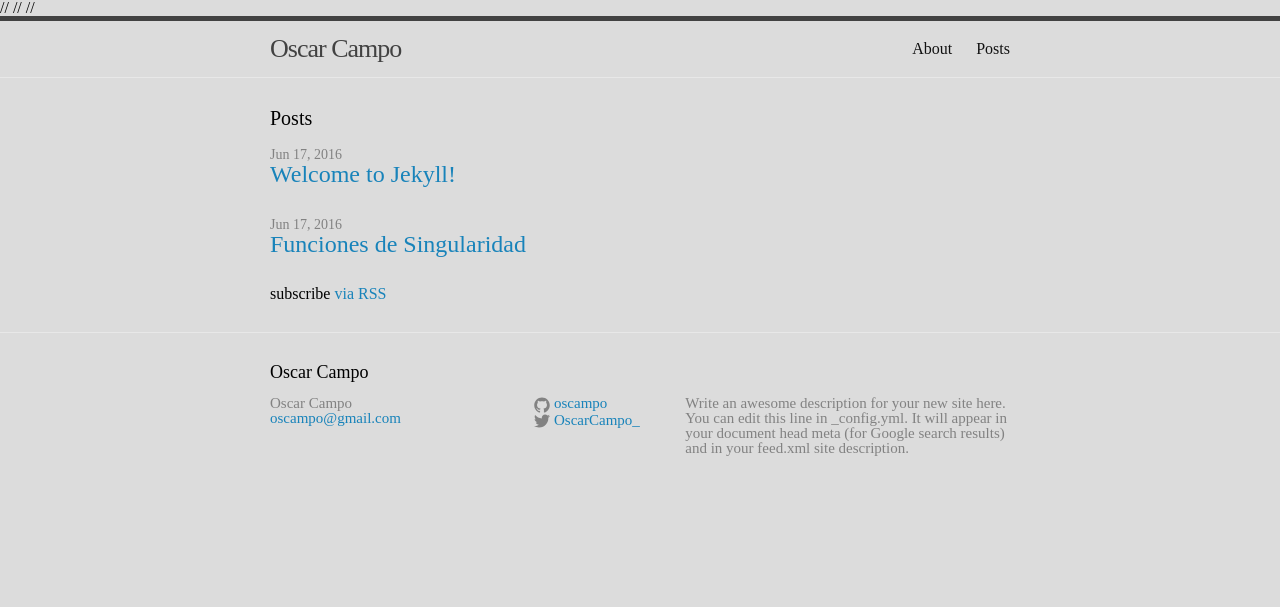
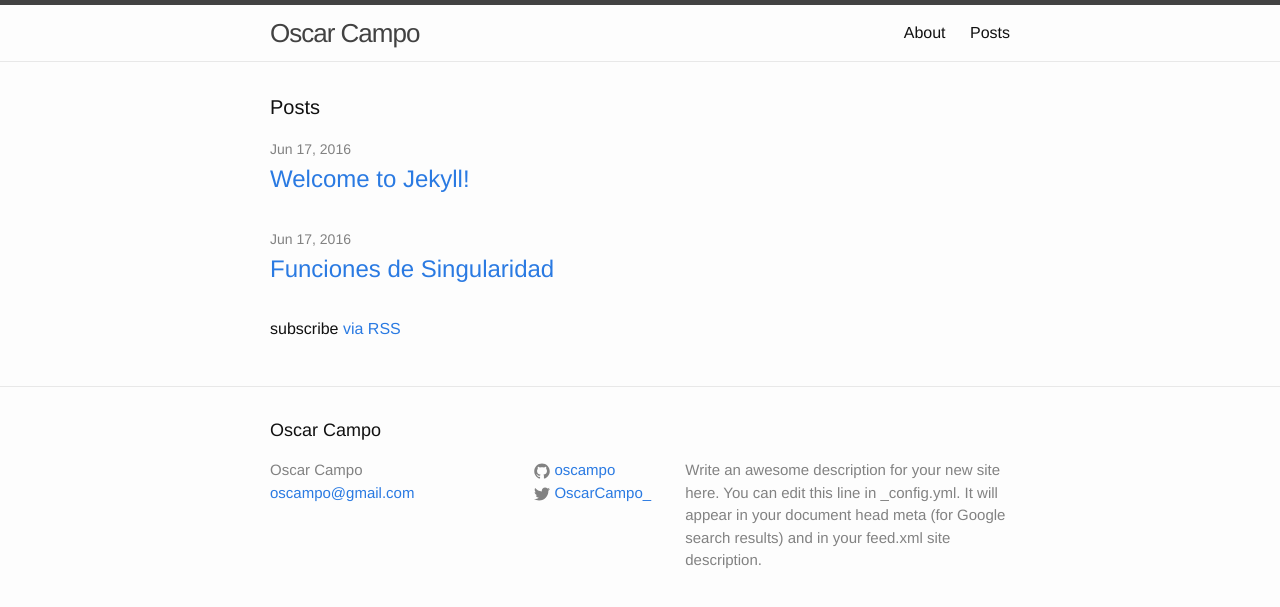
Before and after one commit to oscampo/oscampo.github.io, a Jekyll site: the page built from index.html, in a window 1280 px wide. Shown: the top 607 px of the page. Built offline with Jekyll 4.4.1, drawn with Linux system fonts in a browser that asks for light colours.

Commit message:
Update head.html

```diff
--- a/_includes/head.html
+++ b/_includes/head.html
@@ -1,22 +1,14 @@
 <head>
+        <meta charset="utf-8">
+        <meta http-equiv="X-UA-Compatible" content="IE=edge,chrome=1">
+        <title>{% if page.title %}{{ page.title }}{% else %}{{ site.name }}{% endif %}</title>
+        <meta name="viewport" content="width=device-width">
+        <meta name="description" content="{{ site.description }}" />
+        <link rel="canonical" href="{{ site.url }}{{ page.url | replace:'index.html','' }}/" />
 
-  <!--meta charset="utf-8"-->
-  <meta http-equiv="X-UA-Compatible" content="IE=edge">
-  <meta name="viewport" content="width=device-width, initial-scale=1">
+        <!-- Custom CSS -->
+        <link rel="stylesheet" href="/css/main.css">
 
-  <title>{% if page.title %}{{ page.title | escape }}{% else %}{{ site.title | escape }}{% endif %}</title>
-  <meta name="description" content="{% if page.excerpt %}{{ page.excerpt | strip_html | strip_newlines | truncate: 160 }}{% else %}{{ site.description }}{% endif %}">
-
-  <link rel="stylesheet" href="{{ "/css/main.css" | prepend: site.baseurl }}">
-  <link rel="canonical" href="{{ page.url | replace:'index.html','' | prepend: site.baseurl | prepend: site.url }}">
-  //<link rel="alternate" type="application/rss+xml" title="{{ site.title }}" href="{{ "/feed.xml" | prepend: site.baseurl | prepend: site.url }}">
-  //<link rel="stylesheet" href="{{baseurl}}/css/specimen_files/specimen_stylesheet.css" type="text/css" charset="utf-8" />
-  //<link rel="stylesheet" href="stylesheet.css" type="text/css" charset="utf-8" />
-  <style type="text/css">
-	body{
-		font-family: 'myscriptfontmedium';
-	}
-  </style>
 
   <!--Script de MathJax-->
   <script src='https://cdn.mathjax.org/mathjax/latest/MathJax.js?config=TeX-AMS-MML_HTMLorMML'></script>
```
